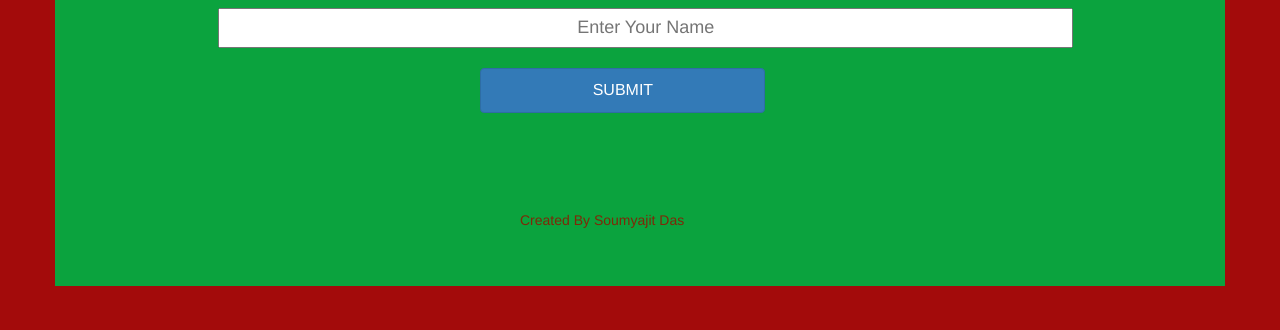
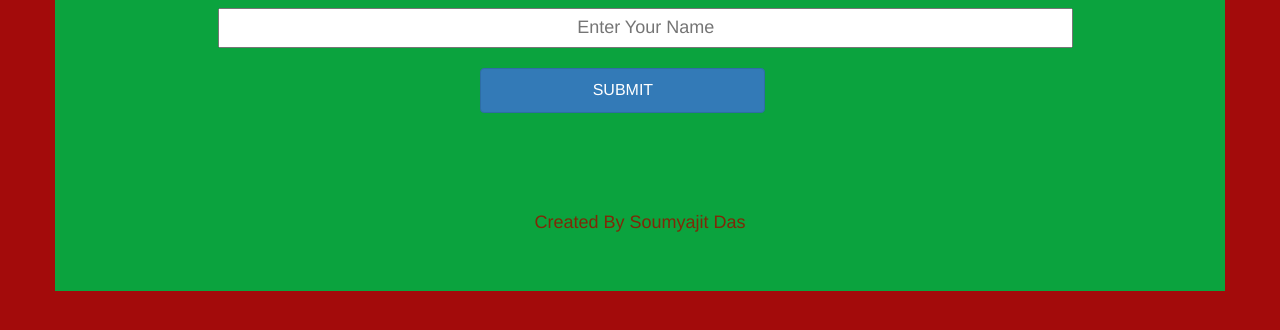
Before and after one commit to Soumyajit7615/TodoListApp, a plain HTML site: page index.html in a window 1280 px wide. Shown: the part 242-572 px from the top of the page. Drawn offline with nearby package versions, Linux system fonts and the light colour scheme.

Commit message:
name align to center in index page

```diff
--- a/index.html
+++ b/index.html
@@ -17,7 +17,7 @@
 
         <input type="text" id="personName" placeholder="Enter Your Name">
         <button type="submit" class="btn btn-primary btn-center" id="addName" onclick="addName()">SUBMIT</button>
-        <h5 style="font-weight:20px; color:rgb(126, 41, 8); margin-top:100px; margin-left: 450px;">Created By Soumyajit Das</h5>
+        <h4 style="font-weight:40px; color:rgb(126, 41, 8); margin-top:100px; text-align:center;">Created By Soumyajit Das</h4>
 
     </div>
     <script>
```
